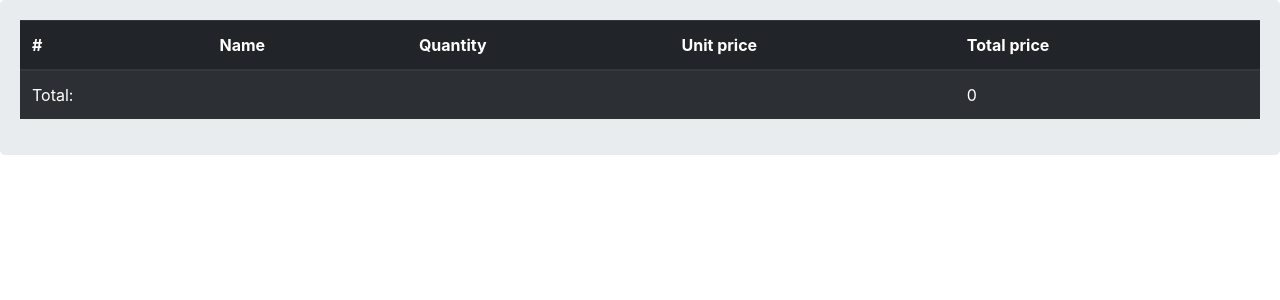
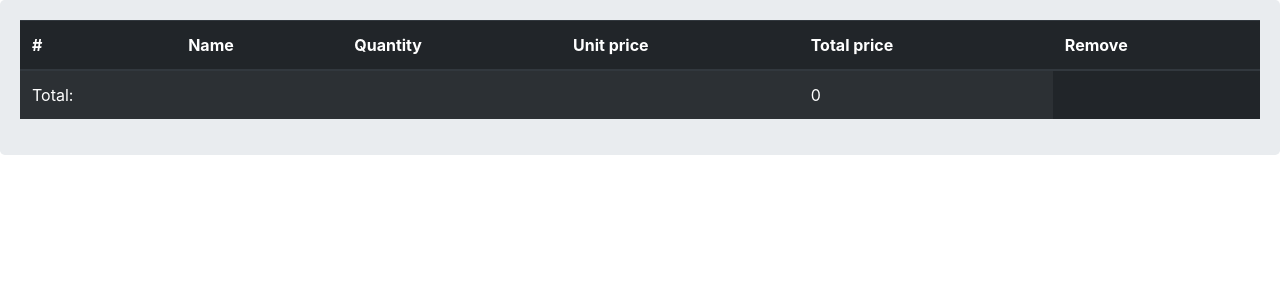
Before and after one commit to MSA2001/OnlineShop, a Django app: page /orders/cart/ in a window 1280 px wide. Shown: the part 56-356 px from the top of the page. Run offline with Django 4.2, Linux system fonts and the light colour scheme.

Commit message:
Cart remove added & cart itter bug fixed

```diff
--- a/orders/cart.py
+++ b/orders/cart.py
@@ -16,11 +16,14 @@ class Cart:
         products = Product.objects.filter(id__in=product_ids)
         cart = self.cart.copy()
         for product in products:
-            cart[str(product.id)]['product'] = product.name
+            cart[str(product.id)]['product'] = product
 
         for item in cart.values():
             item['total_price'] = int(item['price']) * item['quantity']
             yield item
+
+    def __len__(self):
+        return sum(item['quantity'] for item in self.cart.values())
 
     def add(self, product, quantity):
         product_id = str(product.id)
@@ -29,6 +32,12 @@ class Cart:
         self.cart[product_id]['quantity'] += quantity
         self.save()
 
+    def remove(self, product):
+        product_id = str(product.id)
+        if product_id in self.cart:
+            del self.cart[product_id]
+            self.save()
+
     def save(self):     # save method for sessions ===> self.save()
         self.session.modified = True
 
--- a/orders/templates/orders/cart.html
+++ b/orders/templates/orders/cart.html
@@ -9,6 +9,7 @@
             <th scope="col">Quantity</th>
             <th scope="col">Unit price</th>
             <th scope="col">Total price</th>
+            <th scope="col">Remove</th>
         </tr>
         </thead>
         <tbody>
@@ -19,6 +20,7 @@
                 <td>{{ item.quantity }}</td>
                 <td>{{ item.price }}</td>
                 <td>{{ item.total_price }}</td>
+                <td><a href="{% url 'orders:cart_remove' item.product.id %}" class="btn btn-danger">Remove</a> </td>
             </tr>
         {% endfor %}
 
--- a/orders/urls.py
+++ b/orders/urls.py
@@ -6,4 +6,5 @@ app_name = 'orders'
 urlpatterns = [
     path('cart/', views.CartView.as_view(), name='cart'),
     path('cart/add/<int:product_id>/', views.CartAddView.as_view(), name='cart_add'),
+    path('cart/remove/<int:product_id>', views.CartRemoveView.as_view(), name='cart_remove')
 ]
--- a/orders/views.py
+++ b/orders/views.py
@@ -3,6 +3,8 @@ from django.views import View
 from .cart import Cart
 from home.models import Product
 from .forms import CartAddForm
+
+
 # Create your views here.
 
 
@@ -10,6 +12,7 @@ class CartView(View):
 
     def get(self, request):
         cart = Cart(request)
+
         return render(request, 'orders/cart.html', {'cart': cart})
 
 
@@ -20,8 +23,16 @@ class CartAddView(View):
 
     def post(self, request, product_id):
         cart = Cart(request)
-        product = get_object_or_404(Product, id=product_id)
+        product = Product.objects.get(id=product_id)
         form = CartAddForm(request.POST)
         if form.is_valid():
             cart.add(product, form.cleaned_data['quantity'])
         return redirect('orders:cart')
+
+
+class CartRemoveView(View):
+    def get(self, request, product_id):
+        cart = Cart(request)
+        product = Product.objects.get(id=product_id)
+        cart.remove(product)
+        return redirect('orders:cart')
```
Also changed, not shown: db.sqlite3.
